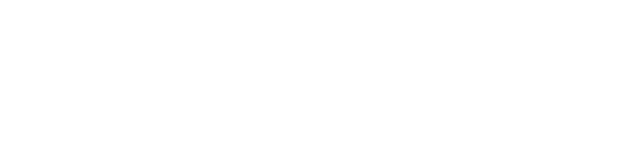
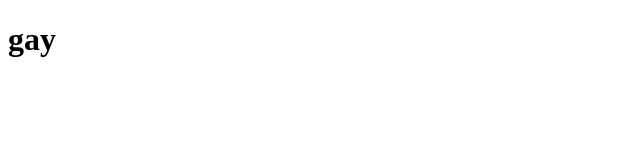
Before and after one commit to Graciano3/The-New-order, a plain HTML site: page index.html in a window 1280 px wide. Shown: the whole page, without its empty margins (0-640 px from the left). Drawn offline with Linux system fonts and the light colour scheme.

Commit message:
first commit

```diff
--- a/index.html
+++ b/index.html
@@ -6,6 +6,6 @@
     <title>First project</title>
 </head>
 <body>
-
+   <h1> gay </h1>
 </body>
 </html>
```
